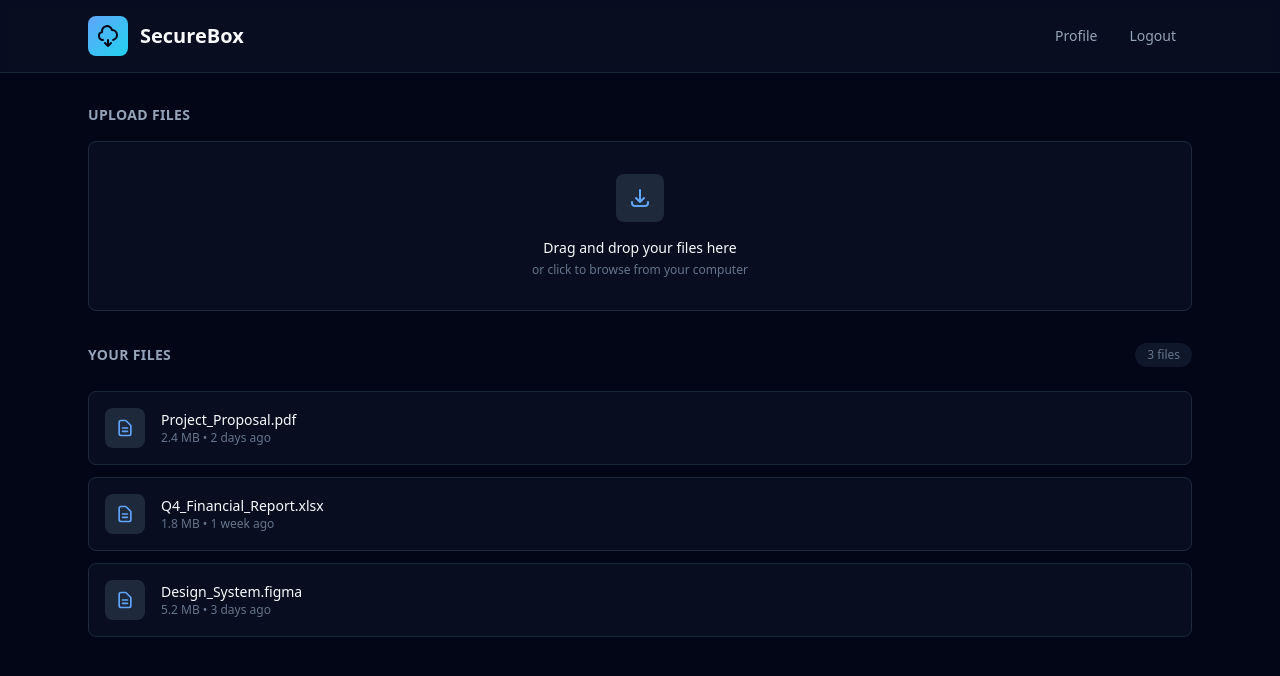
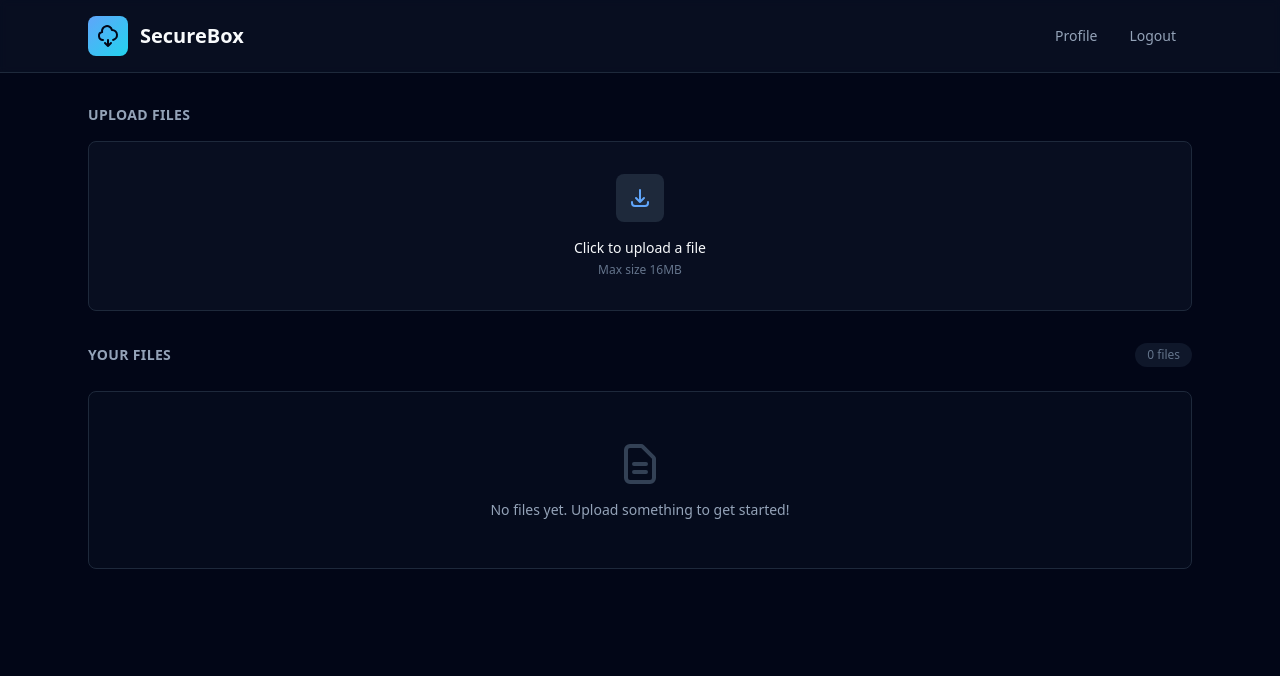
Before and after one commit to ChahdBhamza/Secure-Boxini, a Flask app: page /dashboard in a window 1280 px wide. Shown: the top 676 px of the page. Run offline with Flask 3, Linux system fonts and the light colour scheme; the visitor is signed in with stand-in values (Sample User, id 1); data that the repository does not hold is empty; some libraries are stand-ins or nearby versions.

Commit message:
feat: add file dashboard for uploading, downloading, deleting, and viewing detailed file information.

```diff
--- a/app.py
+++ b/app.py
@@ -6,6 +6,7 @@ import os
 from datetime import datetime
 import random
 import string
+import uuid
 from authlib.integrations.flask_client import OAuth
 from flask_mail import Mail, Message
 from dotenv import load_dotenv
@@ -233,18 +234,44 @@ def dashboard():
     if request.method == "POST":
         file = request.files["file"]
         filename = secure_filename(file.filename)
-        file.save(os.path.join(UPLOAD_FOLDER, filename))
+        # Generate unique stored name
+        stored_filename = f"{uuid.uuid4().hex}_{filename}"
+        file.save(os.path.join(UPLOAD_FOLDER, stored_filename))
+
+        # Get file size
+        file.seek(0, os.SEEK_END)
+        file_size = file.tell()
+        file.seek(0)
 
         files_col.insert_one({
             "user": session["user"],
             "filename": filename,
-            "stored_name": filename,
+            "stored_name": stored_filename,
+            "size": file_size,
             "upload_time": datetime.now()
         })
 
         log_activity(session["user"], "File Uploaded", f"Filename: {filename}")
 
-    user_files = list(files_col.find({"user": session["user"]}))
+    user_files = list(files_col.find({"user": session["user"]}).sort("upload_time", -1))
+
+    # Format files for display
+    for f in user_files:
+        # Format size
+        size_bytes = f.get("size", 0)
+        if size_bytes < 1024:
+            f["display_size"] = f"{size_bytes} B"
+        elif size_bytes < 1024 * 1024:
+            f["display_size"] = f"{size_bytes / 1024:.1f} KB"
+        else:
+            f["display_size"] = f"{size_bytes / (1024 * 1024):.1f} MB"
+
+        # Format time (e.g., "2023-10-27 10:00:00")
+        if "upload_time" in f:
+            f["display_time"] = f["upload_time"].strftime("%Y-%m-%d %H:%M")
+        else:
+            f["display_time"] = "Unknown"
+
     return render_template("dashboard.html", files=user_files)
 
 # ------------------- Serve Uploaded File -------------------
@@ -253,16 +280,52 @@ def uploaded_file(filename):
     return send_from_directory(UPLOAD_FOLDER, filename)
 
 # ------------------- Download -------------------
-@app.route("/download/<filename>")
-def download(filename):
+@app.route("/download/<file_id>")
+def download(file_id):
     if "user" not in session:
         return redirect(url_for("login"))
 
-    file_doc = files_col.find_one({"user": session["user"], "filename": filename})
+    try:
+        file_doc = files_col.find_one({"_id": ObjectId(file_id), "user": session["user"]})
+    except:
+        return "Invalid file ID"
+
     if not file_doc:
         return "File not found or not authorized"
 
-    return send_from_directory(UPLOAD_FOLDER, filename, as_attachment=True)
+    # Increment download count
+    files_col.update_one(
+        {"_id": file_doc["_id"]},
+        {"$inc": {"download_count": 1}}
+    )
+
+    return send_from_directory(UPLOAD_FOLDER, file_doc["stored_name"], as_attachment=True, download_name=file_doc["filename"])
+
+# ------------------- Delete File -------------------
+@app.route("/delete_file/<file_id>")
+def delete_file(file_id):
+    if "user" not in session:
+        return redirect(url_for("login"))
+
+    try:
+        file_doc = files_col.find_one({"_id": ObjectId(file_id), "user": session["user"]})
+    except:
+        return "Invalid file ID"
+
+    if not file_doc:
+        return "File not found or not authorized"
+
+    # Remove from disk
+    try:
+        os.remove(os.path.join(UPLOAD_FOLDER, file_doc["stored_name"]))
+    except FileNotFoundError:
+        pass # File might already be gone, just remove from DB
+
+    # Remove from DB
+    files_col.delete_one({"_id": ObjectId(file_id)})
+
+    log_activity(session["user"], "File Deleted", f"Filename: {file_doc['filename']}")
+    return redirect(url_for("dashboard"))
 
 # ------------------- Logout -------------------
 @app.route("/logout")
--- a/templates/dashboard.html
+++ b/templates/dashboard.html
@@ -46,6 +46,7 @@
             class="absolute inset-0 bg-gradient-to-r from-blue-500/10 to-cyan-500/10 opacity-0 group-hover:opacity-100 transition-opacity duration-300">
           </div>
 
+          <form action="{{ url_for('dashboard') }}" method="POST" enctype="multipart/form-data" id="uploadForm">
             <label class="relative flex flex-col items-center justify-center cursor-pointer gap-4">
               <div
                 class="w-12 h-12 rounded-lg bg-slate-800 group-hover:bg-slate-700 transition-colors flex items-center justify-center">
@@ -55,11 +56,12 @@
                 </svg>
               </div>
               <div class="text-center">
-              <p class="text-sm font-medium text-slate-50">Drag and drop your files here</p>
-              <p class="text-xs text-slate-500 mt-1">or click to browse from your computer</p>
+                <p class="text-sm font-medium text-slate-50">Click to upload a file</p>
+                <p class="text-xs text-slate-500 mt-1">Max size 16MB</p>
               </div>
-            <input type="file" id="fileInput" class="hidden" accept="*">
+              <input type="file" name="file" class="hidden" onchange="document.getElementById('uploadForm').submit()">
             </label>
+          </form>
         </div>
       </div>
 
@@ -67,12 +69,56 @@
       <div>
         <div class="flex items-center justify-between mb-6">
           <h2 class="text-sm font-semibold text-slate-400 uppercase tracking-wide">Your Files</h2>
-          <span id="fileCount" class="text-xs text-slate-500 bg-slate-900 px-3 py-1 rounded-full">0 files</span>
+          <span class="text-xs text-slate-500 bg-slate-900 px-3 py-1 rounded-full">{{ files|length }} files</span>
         </div>
 
-        <div id="filesList" class="space-y-3">
+        <div class="space-y-3">
+          {% for file in files %}
+          <div
+            class="border border-slate-800 bg-slate-900/50 hover:bg-slate-900/70 transition-colors p-4 rounded-lg flex items-center justify-between group">
+            <div class="flex items-center gap-4 flex-1 min-w-0">
+              <div class="w-10 h-10 rounded-lg bg-slate-800 flex items-center justify-center flex-shrink-0">
+                <svg class="w-5 h-5 text-blue-400" fill="none" stroke="currentColor" viewBox="0 0 24 24">
+                  <path stroke-linecap="round" stroke-linejoin="round" stroke-width="2"
+                    d="M9 12h6m-6 4h6m2 5H7a2 2 0 01-2-2V5a2 2 0 012-2h5.586a1 1 0 01.707.293l5.414 5.414a1 1 0 01.293.707V19a2 2 0 01-2 2z">
+                  </path>
+                </svg>
+              </div>
+              <div class="min-w-0 flex-1">
+                <p class="text-sm font-medium text-slate-50 truncate">{{ file.filename }}</p>
+                <p class="text-xs text-slate-500">
+                  {{ file.display_size }} • {{ file.display_time }}
+                  {% if file.download_count %}
+                  • <span class="text-blue-400">{{ file.download_count }} downloads</span>
+                  {% endif %}
+                </p>
+              </div>
+            </div>
+
+            <div class="flex items-center gap-2 ml-4 opacity-0 group-hover:opacity-100 transition-opacity">
+              <a href="{{ url_for('download', file_id=file._id) }}"
+                class="text-slate-400 hover:text-blue-400 hover:bg-slate-800 p-2 rounded transition-colors"
+                title="Download">
+                <svg class="w-4 h-4" fill="none" stroke="currentColor" viewBox="0 0 24 24">
+                  <path stroke-linecap="round" stroke-linejoin="round" stroke-width="2"
+                    d="M4 16v1a3 3 0 003 3h10a3 3 0 003-3v-1m-4-4l-4 4m0 0l-4-4m4 4V4"></path>
+                </svg>
+              </a>
+              <a href="{{ url_for('delete_file', file_id=file._id) }}"
+                onclick="return confirm('Are you sure you want to delete this file?')"
+                class="text-slate-400 hover:text-red-400 hover:bg-slate-800 p-2 rounded transition-colors"
+                title="Delete">
+                <svg class="w-4 h-4" fill="none" stroke="currentColor" viewBox="0 0 24 24">
+                  <path stroke-linecap="round" stroke-linejoin="round" stroke-width="2"
+                    d="M19 7l-.867 12.142A2 2 0 0116.138 21H7.862a2 2 0 01-1.995-1.858L5 7m5 4v6m4-6v6m1-10V4a1 1 0 00-1-1h-4a1 1 0 00-1 1v3M4 7h16">
+                  </path>
+                </svg>
+              </a>
+            </div>
+          </div>
+          {% else %}
           <!-- Empty state -->
-          <div id="emptyState" class="border border-slate-800 bg-slate-900/30 p-12 rounded-lg text-center">
+          <div class="border border-slate-800 bg-slate-900/30 p-12 rounded-lg text-center">
             <svg class="w-12 h-12 text-slate-700 mx-auto mb-3" fill="none" stroke="currentColor" viewBox="0 0 24 24">
               <path stroke-linecap="round" stroke-linejoin="round" stroke-width="2"
                 d="M9 12h6m-6 4h6m2 5H7a2 2 0 01-2-2V5a2 2 0 012-2h5.586a1 1 0 01.707.293l5.414 5.414a1 1 0 01.293.707V19a2 2 0 01-2 2z">
@@ -80,98 +126,11 @@
             </svg>
             <p class="text-slate-400 text-sm">No files yet. Upload something to get started!</p>
           </div>
+          {% endfor %}
         </div>
       </div>
     </div>
   </div>
-
-  <script>
-    let files = [
-      { id: "1", filename: "Project_Proposal.pdf", size: "2.4 MB", uploadTime: "2 days ago" },
-      { id: "2", filename: "Q4_Financial_Report.xlsx", size: "1.8 MB", uploadTime: "1 week ago" },
-      { id: "3", filename: "Design_System.figma", size: "5.2 MB", uploadTime: "3 days ago" },
-    ];
-
-    function renderFiles() {
-      const filesList = document.getElementById("filesList");
-      const emptyState = document.getElementById("emptyState");
-      const fileCount = document.getElementById("fileCount");
-
-      if (files.length === 0) {
-        filesList.innerHTML = `
-          <div id="emptyState" class="border border-slate-800 bg-slate-900/30 p-12 rounded-lg text-center">
-            <svg class="w-12 h-12 text-slate-700 mx-auto mb-3" fill="none" stroke="currentColor" viewBox="0 0 24 24">
-              <path stroke-linecap="round" stroke-linejoin="round" stroke-width="2" d="M9 12h6m-6 4h6m2 5H7a2 2 0 01-2-2V5a2 2 0 012-2h5.586a1 1 0 01.707.293l5.414 5.414a1 1 0 01.293.707V19a2 2 0 01-2 2z"></path>
-            </svg>
-            <p class="text-slate-400 text-sm">No files yet. Upload something to get started!</p>
-          </div>
-        `;
-      } else {
-        filesList.innerHTML = files
-          .map(
-            (file) => `
-          <div class="border border-slate-800 bg-slate-900/50 hover:bg-slate-900/70 transition-colors p-4 rounded-lg flex items-center justify-between group">
-            <div class="flex items-center gap-4 flex-1 min-w-0">
-              <div class="w-10 h-10 rounded-lg bg-slate-800 flex items-center justify-center flex-shrink-0">
-                <svg class="w-5 h-5 text-blue-400" fill="none" stroke="currentColor" viewBox="0 0 24 24">
-                  <path stroke-linecap="round" stroke-linejoin="round" stroke-width="2" d="M9 12h6m-6 4h6m2 5H7a2 2 0 01-2-2V5a2 2 0 012-2h5.586a1 1 0 01.707.293l5.414 5.414a1 1 0 01.293.707V19a2 2 0 01-2 2z"></path>
-                </svg>
-              </div>
-              <div class="min-w-0 flex-1">
-                <p class="text-sm font-medium text-slate-50 truncate">${file.filename}</p>
-                <p class="text-xs text-slate-500">${file.size} • ${file.uploadTime}</p>
-              </div>
-            </div>
-
-            <div class="flex items-center gap-2 ml-4 opacity-0 group-hover:opacity-100 transition-opacity">
-              <button class="text-slate-400 hover:text-blue-400 hover:bg-slate-800 p-2 rounded transition-colors" title="Download">
-                <svg class="w-4 h-4" fill="none" stroke="currentColor" viewBox="0 0 24 24">
-                  <path stroke-linecap="round" stroke-linejoin="round" stroke-width="2" d="M4 16v1a3 3 0 003 3h10a3 3 0 003-3v-1m-4-4l-4 4m0 0l-4-4m4 4V4"></path>
-                </svg>
-              </button>
-              <button class="text-slate-400 hover:text-red-400 hover:bg-slate-800 p-2 rounded transition-colors" title="Delete" onclick="deleteFile('${file.id}')">
-                <svg class="w-4 h-4" fill="none" stroke="currentColor" viewBox="0 0 24 24">
-                  <path stroke-linecap="round" stroke-linejoin="round" stroke-width="2" d="M19 7l-.867 12.142A2 2 0 0116.138 21H7.862a2 2 0 01-1.995-1.858L5 7m5 4v6m4-6v6m1-10V4a1 1 0 00-1-1h-4a1 1 0 00-1 1v3M4 7h16"></path>
-                </svg>
-              </button>
-              <button class="text-slate-400 hover:text-slate-50 hover:bg-slate-800 p-2 rounded transition-colors">
-                <svg class="w-4 h-4" fill="currentColor" viewBox="0 0 24 24">
-                  <path d="M12 8c1.1 0 2-.9 2-2s-.9-2-2-2-2 .9-2 2 .9 2 2 2zm0 2c-1.1 0-2 .9-2 2s.9 2 2 2 2-.9 2-2-.9-2-2-2zm0 6c-1.1 0-2 .9-2 2s.9 2 2 2 2-.9 2-2-.9-2-2-2z"></path>
-                </svg>
-              </button>
-            </div>
-          </div>
-        `
-          )
-          .join("");
-      }
-
-      fileCount.textContent = `${files.length} file${files.length !== 1 ? "s" : ""}`;
-    }
-
-    function deleteFile(id) {
-      files = files.filter((f) => f.id !== id);
-      renderFiles();
-    }
-
-    document.getElementById("fileInput").addEventListener("change", function (e) {
-      const file = e.target.files?.[0];
-      if (file) {
-        const newFile = {
-          id: Date.now().toString(),
-          filename: file.name,
-          size: (file.size / 1024 / 1024).toFixed(1) + " MB",
-          uploadTime: "just now",
-        };
-        files.unshift(newFile);
-        renderFiles();
-        this.value = "";
-      }
-    });
-
-    // Initial render
-    renderFiles();
-  </script>
 </body>
 
 </html>
```
Also changed, not shown: uploads/eb8804ce75634deea0dd2d2c835f1030_cb00d64d35828c3fb36259bfb7dd153f.jpg (added), 1 other file. Lines whose indentation alone changed are shown as unchanged.
